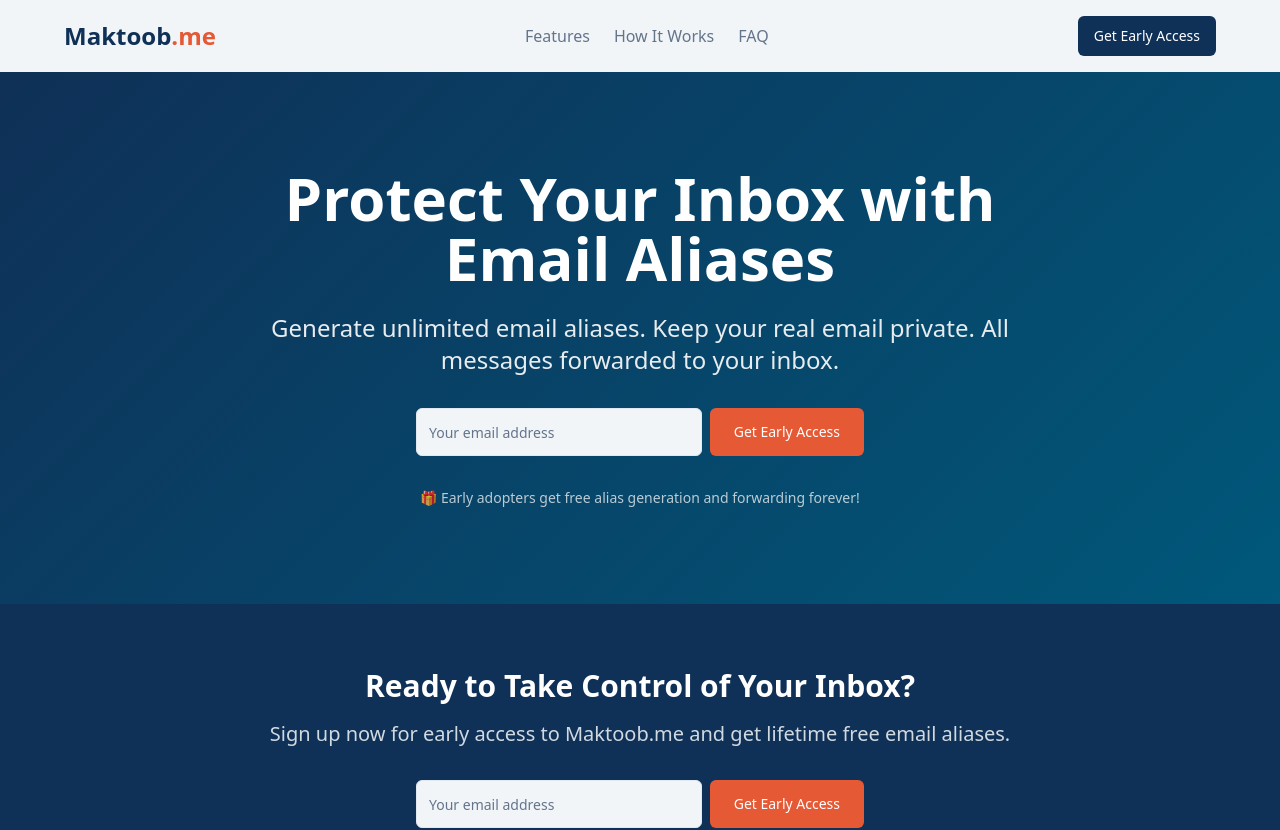
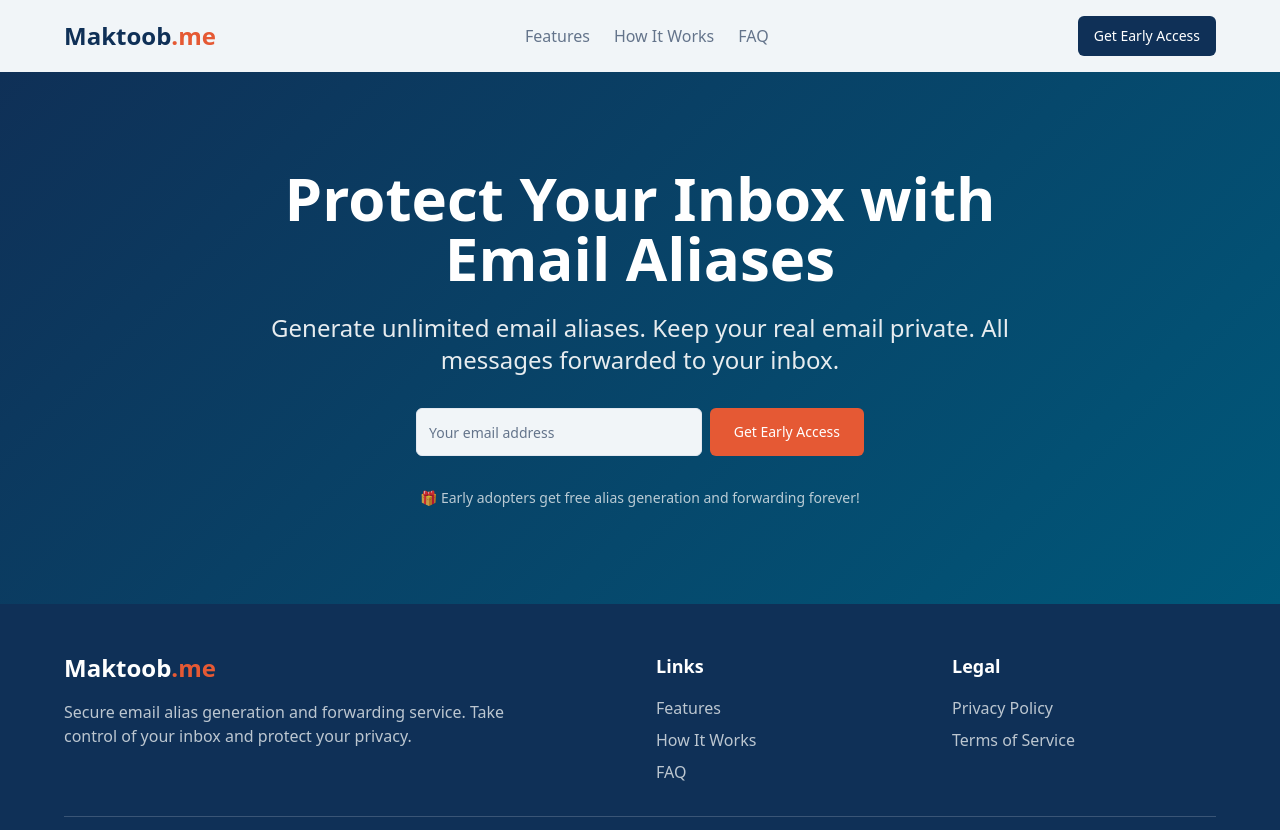
Before and after one commit to MaktoobMail/maktoob-alias-gateway, a React (Vite) app: page / in a window 1280 px wide. Shown: the top 830 px of the page. Built offline with nearby package versions, Linux system fonts and the light colour scheme.

Commit message:
Remove CTA section

```diff
--- a/src/pages/Index.tsx
+++ b/src/pages/Index.tsx
@@ -2,7 +2,6 @@
 import React from 'react';
 import NavBar from '@/components/NavBar';
 import Hero from '@/components/Hero';
-import CTASection from '@/components/CTASection';
 import Footer from '@/components/Footer';
 
 const Index = () => {
@@ -11,7 +10,6 @@ const Index = () => {
       <NavBar />
       <main className="flex-1">
         <Hero />
-        <CTASection />
       </main>
       <Footer />
     </div>
```
